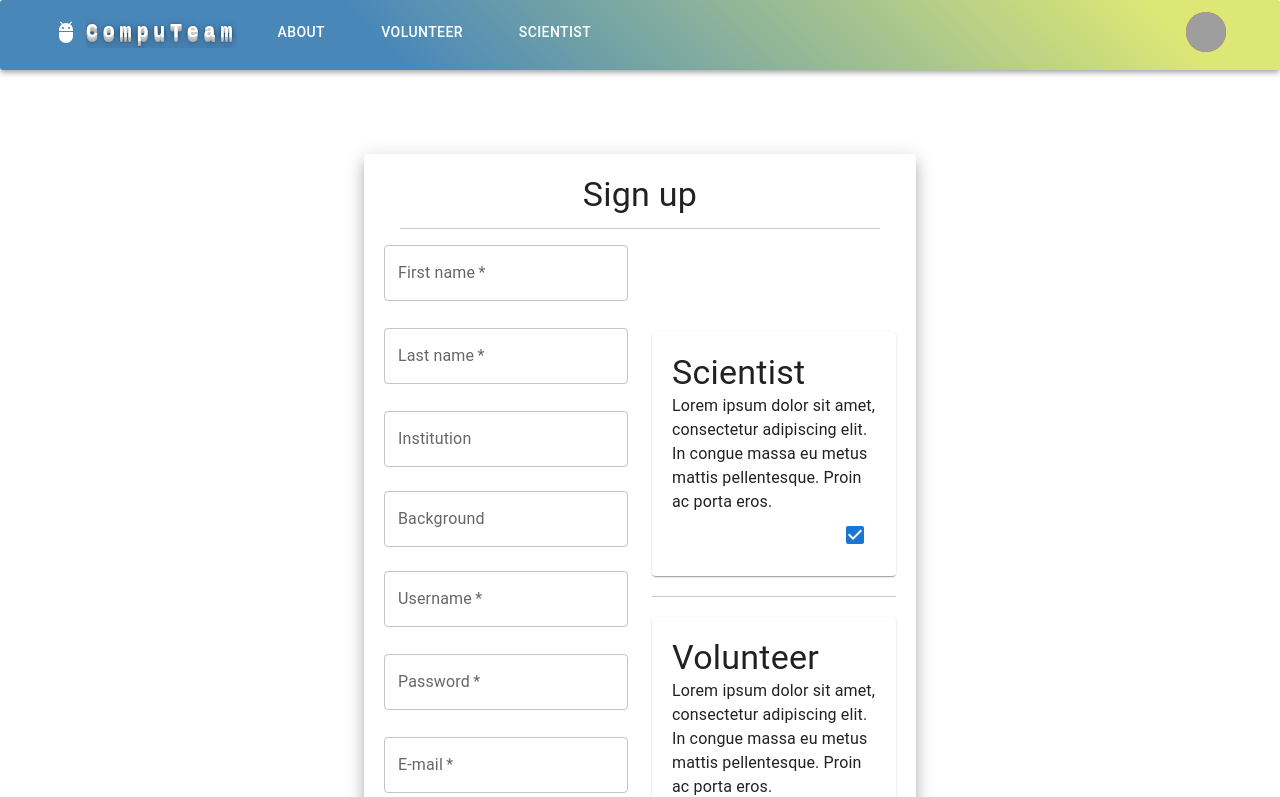
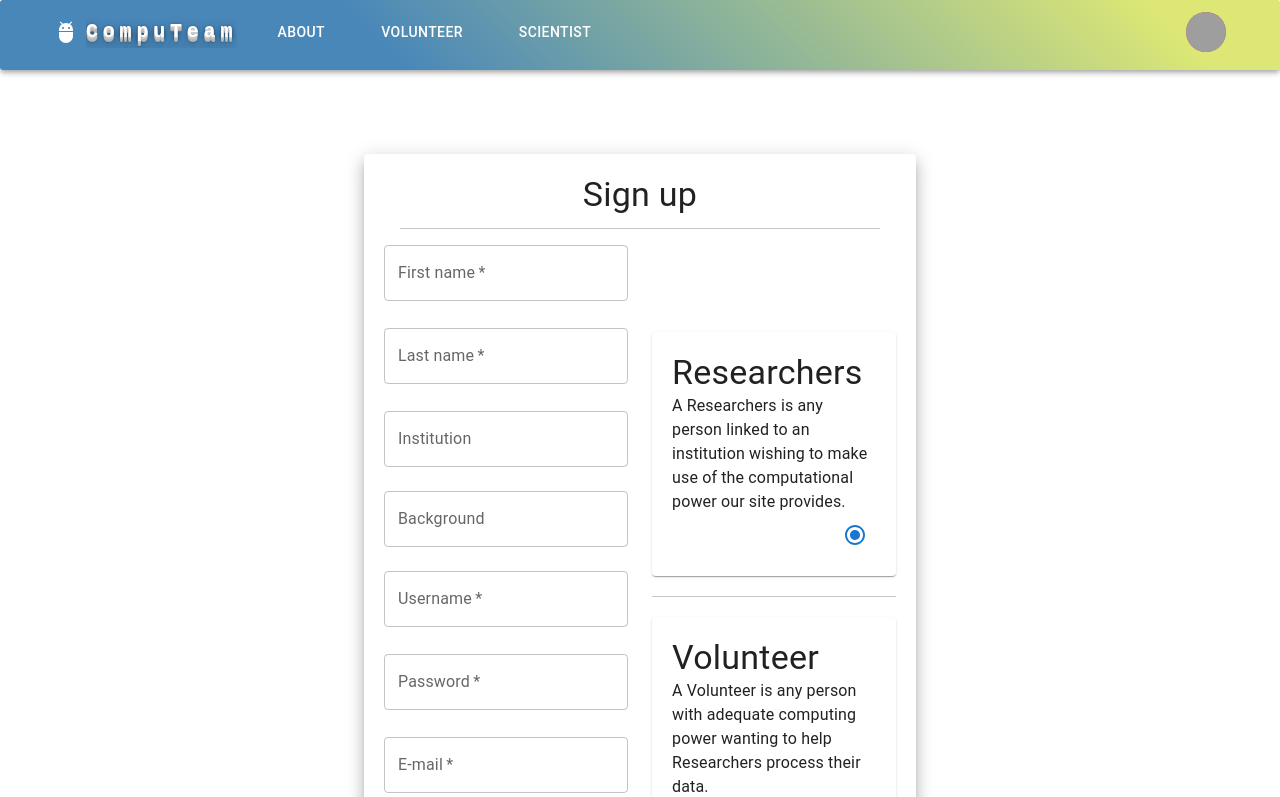
Before and after one commit to jurrewolff/volunteer-computing, a React (Create React App) app in the folder flask_react/: page /signup in a window 1280 px wide. Shown: the top 797 px of the page. Built offline with nearby package versions, Linux system fonts and the light colour scheme; grey boxes are pictures that could not be loaded.

Commit message:
Round >>>>>>> sq*are

```diff
--- a/flask_react/src/Pages/SignUp.js
+++ b/flask_react/src/Pages/SignUp.js
@@ -2,14 +2,13 @@
  *
  *
  */
-import Nav from '../Components/HomePageNav';
 import { useState, useEffect } from 'react';
 import { Link, useNavigate } from "react-router-dom";
 import { SignupRequest } from '../Actions/signupRequest';
 
 import TextField from '@mui/material/TextField';
 import Paper from '@mui/material/Paper';
-import Checkbox from '@mui/material/Checkbox';
+import Radio from '@mui/material/Radio';
 import Divider from '@mui/material/Divider';
 import Typography from '@mui/material/Typography';
 import Container from '@mui/material/Container';
@@ -253,17 +252,17 @@ export default function Signup() {
                                 maxWidth="sm">
                                 <Grid>
                                     <Paper style={paperStyle}>
-                                        <Box><Typography variant="h4">Scientist </Typography></Box>
+                                        <Box><Typography variant="h4">Researchers </Typography></Box>
                                         <Typography>
-                                            Lorem ipsum dolor sit amet, consectetur adipiscing elit.
-                                            In congue massa eu metus mattis pellentesque. Proin ac porta eros.
+                                            A Researchers is any person linked to an institution wishing to
+                                            make use of the computational power our site provides.
                                         </Typography>
                                         <Box
                                             sx={{
                                                 display: 'flex',
                                                 flexDirection: 'row-reverse',
                                             }}>
-                                            <Checkbox {...label} checked={clicked}
+                                            <Radio {...label} checked={clicked} shape="round"
                                                 onChange={
                                                     (e) => {
                                                         setIsScientist(e.target.value)
@@ -281,15 +280,14 @@ export default function Signup() {
                                     <Paper style={paperStyle}>
                                         <Box><Typography variant="h4">Volunteer </Typography></Box>
                                         <Typography>
-                                            Lorem ipsum dolor sit amet, consectetur
-                                            adipiscing elit. In congue massa eu metus mattis pellentesque.
-                                            Proin ac porta eros.
+                                            A Volunteer is any person with adequate computing power
+                                            wanting to help Researchers process their data.
                                         </Typography>
                                         <Box sx={{
                                             display: 'flex',
                                             flexDirection: 'row-reverse',
                                         }}>
-                                            <Checkbox {...label} checked={!clicked}
+                                            <Radio {...label} checked={!clicked} shape="round"
                                                 onChange={
                                                     (e) => {
                                                         setIsScientist(e.target.value)
```
